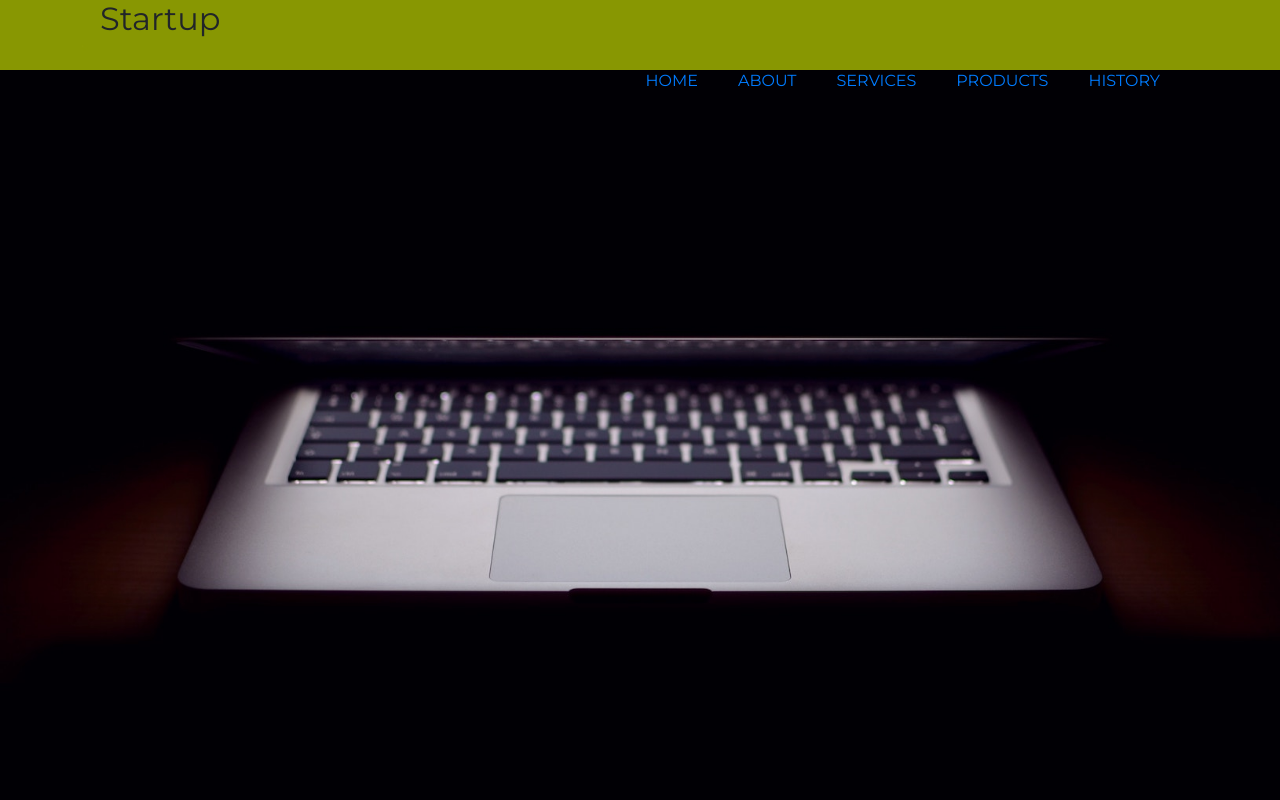
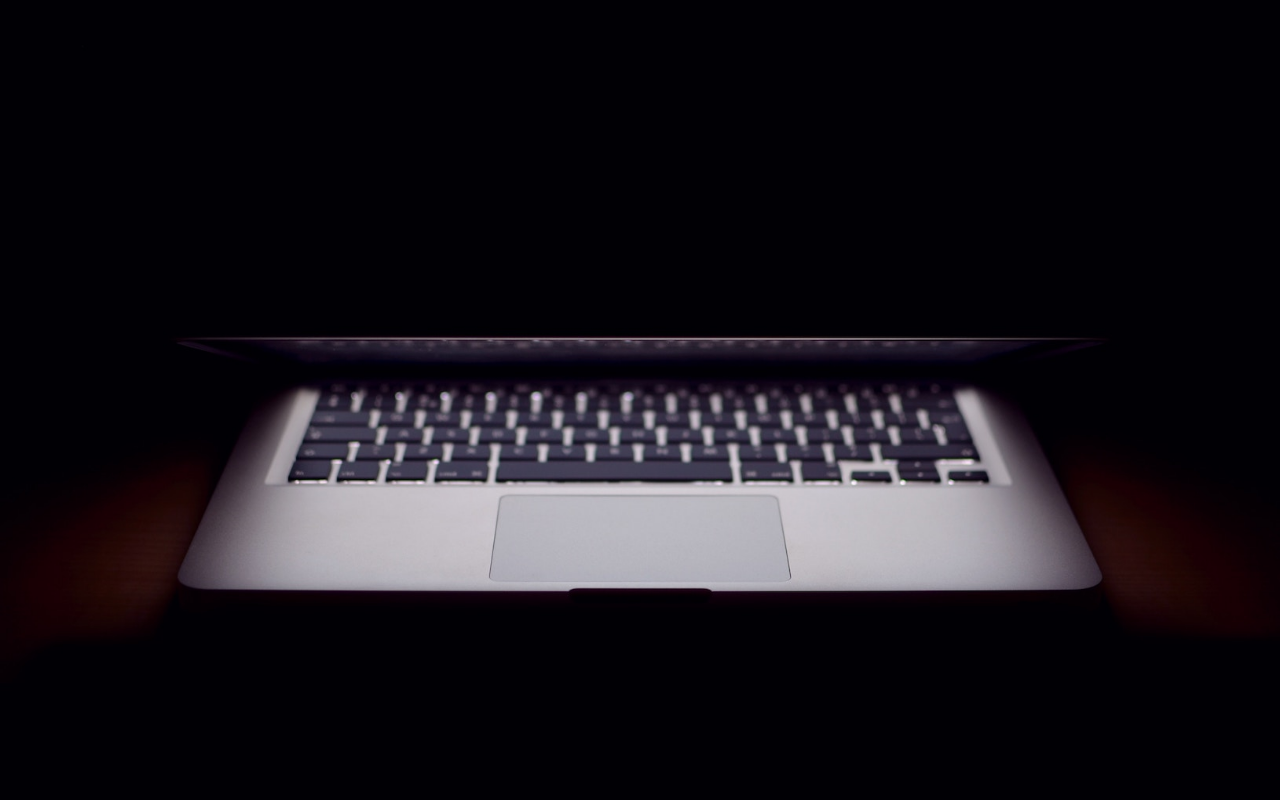
Before and after one commit to Max-Nguyen-2011/Start-up-web, a plain HTML site: page index.html in a window 1280 px wide. Shown: the top 800 px of the page. Drawn offline with nearby package versions, Linux system fonts and the light colour scheme.

Commit message:
Update index.html

```diff
--- a/index.html
+++ b/index.html
@@ -16,18 +16,6 @@
     <link rel="stylesheet" type="text/css" href="style.css">
   </head>
   <body>
-    <nav>
-      <div class="brand">
-        <h2>Startup</h2>
-      </div>
-      <ul>
-        <li><a href="#">Home</a></li>
-        <li><a href="#">About</a></li>
-        <li><a href="#">Services</a></li>
-        <li><a href="#">Products</a></li>
-        <li><a href="#">History</a></li>
-      </ul>
-    </nav>
     <section class="sec1"></section>
     <section class="sec2"></section>
     <div class="container d-flex align-items-center h-100">
```
